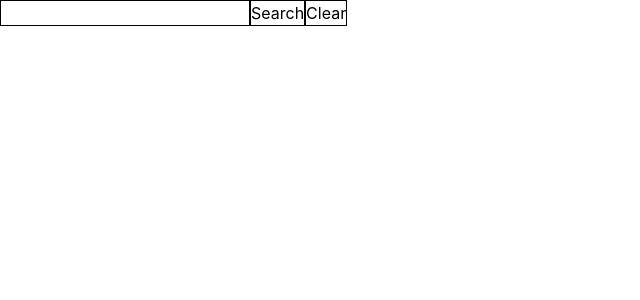
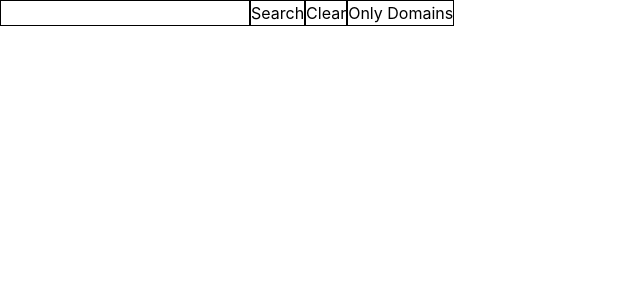
Before and after one commit to dan-caldwell/top-sites, a Next.js app: page /search in a window 1280 px wide. Shown: the top 300 px of the page, without its empty margins (0-640 px from the left). Built offline with nearby package versions, Linux system fonts and the light colour scheme.

Commit message:
added links to urls

```diff
--- /dev/null
+++ b/components/RankItem.tsx
@@ -0,0 +1,19 @@
+const numberWithCommas = (x: number) => {
+    return x.toString().replace(/\B(?=(\d{3})+(?!\d))/g, ",");
+}
+
+export type Rank = {
+    url: string;
+    rank: number;
+}
+
+const RankItem: React.FC<Rank> = ({
+    url,
+    rank
+}) => {
+    return (
+        <div key={url}>{numberWithCommas(rank)} - <a className="text-blue-600" href={`https://${url}`} target="_blank" rel="noopener noreferrer">{url}</a></div>
+    )
+}
+
+export default RankItem;
--- /dev/null
+++ b/globals.d.ts
@@ -0,0 +1 @@
+declare module 'clone';
--- a/pages/search.tsx
+++ b/pages/search.tsx
@@ -1,11 +1,8 @@
 import { useState } from 'react';
+import clone from 'clone';
+import RankItem, { Rank } from '../components/RankItem';
 
 const searchUrl = `https://top-sites-list.s3.amazonaws.com/`;
-
-type Rank = {
-  url: string,
-  rank: number
-}
 
 const Search = () => {
     const [searchString, setSearchString] = useState('');
@@ -74,15 +71,26 @@ const Search = () => {
         handleListRankings();
     }
 
+    const handleFilterOnlyDomains = () => {
+        setSearchResults(oldResults => {
+            const newResults = clone(oldResults);
+            return newResults.filter((item: Rank) => {
+                const matches = item.url.match(/\./g);
+                if (!matches) return false;
+                if (matches.length === 1) return true;
+                return false;
+            })
+        })
+    }
+
     return (
         <div>
             <input className="border border-black" type="text" value={searchString} onChange={handleSearchChange} />
             <button className="border border-black" onClick={handleSearchClick}>Search</button>
             <button className="border border-black" onClick={handleClearSearch}>Clear</button>
+            <button className="border border-black" onClick={handleFilterOnlyDomains}>Only Domains</button>
             <div>
-                {searchResults.map(result => (
-                    <div key={result.url}>{result.rank} - {result.url}</div>
-                ))}
+                {searchResults.map(({ rank, url }) => <RankItem rank={rank} url={url} />)}
             </div>
         </div>
     )
```
